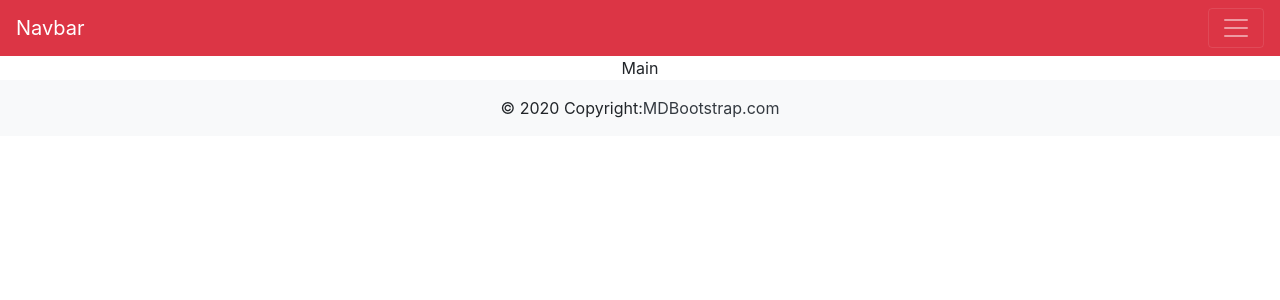
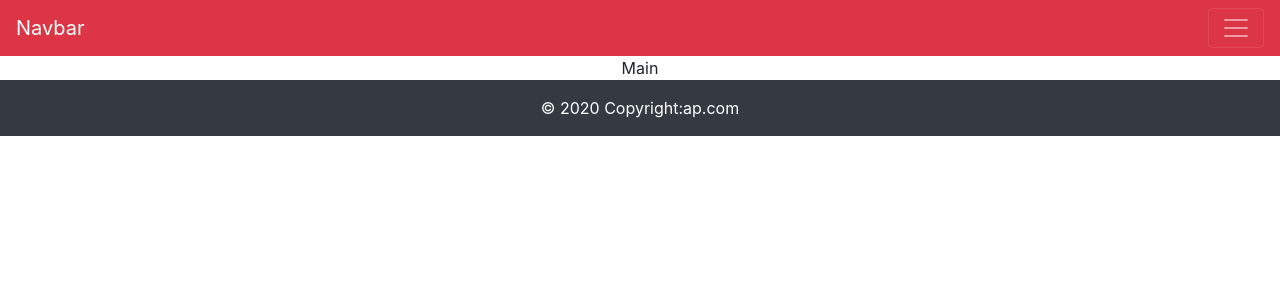
Before and after one commit to A-Soltani/aspnetcore-react-sample, a React (Create React App) app in the folder src/clients/application-processing/: page / in a window 1280 px wide. Shown: the top 300 px of the page. Built offline with nearby package versions, Linux system fonts and the light colour scheme.

Commit message:
fix footer

```diff
--- a/src/clients/application-processing/src/components/layout/footer/footer.jsx
+++ b/src/clients/application-processing/src/components/layout/footer/footer.jsx
@@ -4,11 +4,11 @@ class Footer extends Component {
   state = {};
   render() {
     return (
-      <footer class="bg-light text-center text-lg-start">
-        <div class="text-center p-3">
+      <footer class="bg-dark text-center text-white">
+        <div class="text-center text-white p-3">
           © 2020 Copyright:
-          <a class="text-dark" href="https://mdbootstrap.com/">
-            MDBootstrap.com
+          <a class="text-white" href="#">
+            ap.com
           </a>
         </div>
       </footer>
```
